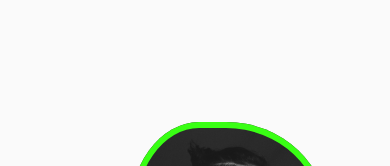
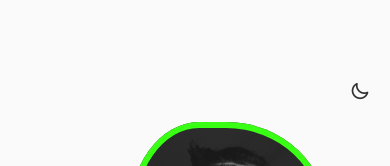
Before and after one commit to Hama02/portfolio, a React (Create React App) app: page / in a window 390 px wide. Shown: the top 166 px of the page. Built offline with nearby package versions, Linux system fonts and the light colour scheme.

Commit message:
Mobile Version Theme Optimization

```diff
--- a/src/components/DarkTheme/Dark.jsx
+++ b/src/components/DarkTheme/Dark.jsx
@@ -20,10 +20,19 @@
   }, [isDark]);
 
   return (
-    <div className="dark">
-      <input type="checkbox" id="switch" onClick={themeToggler} />
-      <div class="line"></div>
-    </div>
+    <>
+      <div className="dark">
+        <input type="checkbox" id="switch" onClick={themeToggler} />
+        <div class="line"></div>
+      </div>
+      <div className="mobile-theme" onClick={themeToggler}>
+        {isDark === "true" ? (
+          <i class="uil uil-sun" style={{ transition: "0.5s" }}></i>
+        ) : (
+          <i class="uil uil-moon" style={{ transition: "0.5s" }}></i>
+        )}
+      </div>
+    </>
   );
 };
 
--- a/src/components/DarkTheme/dark.css
+++ b/src/components/DarkTheme/dark.css
@@ -55,6 +55,19 @@
   animation-timing-function: ease;
 }
 
+.mobile-theme {
+  position: absolute;
+  font-size: 1.25rem;
+  color: var(--title-color);
+  top: 76px;
+  right: 20px;
+  cursor: pointer;
+}
+
+.mobile-theme:hover {
+  color: #39ff14;
+}
+
 @keyframes pull {
 
   0%,
@@ -108,3 +121,9 @@
     display: none;
   }
 }
+
+@media screen and (min-width: 992px) {
+  .mobile-theme {
+    display: none;
+  }
+}
```
